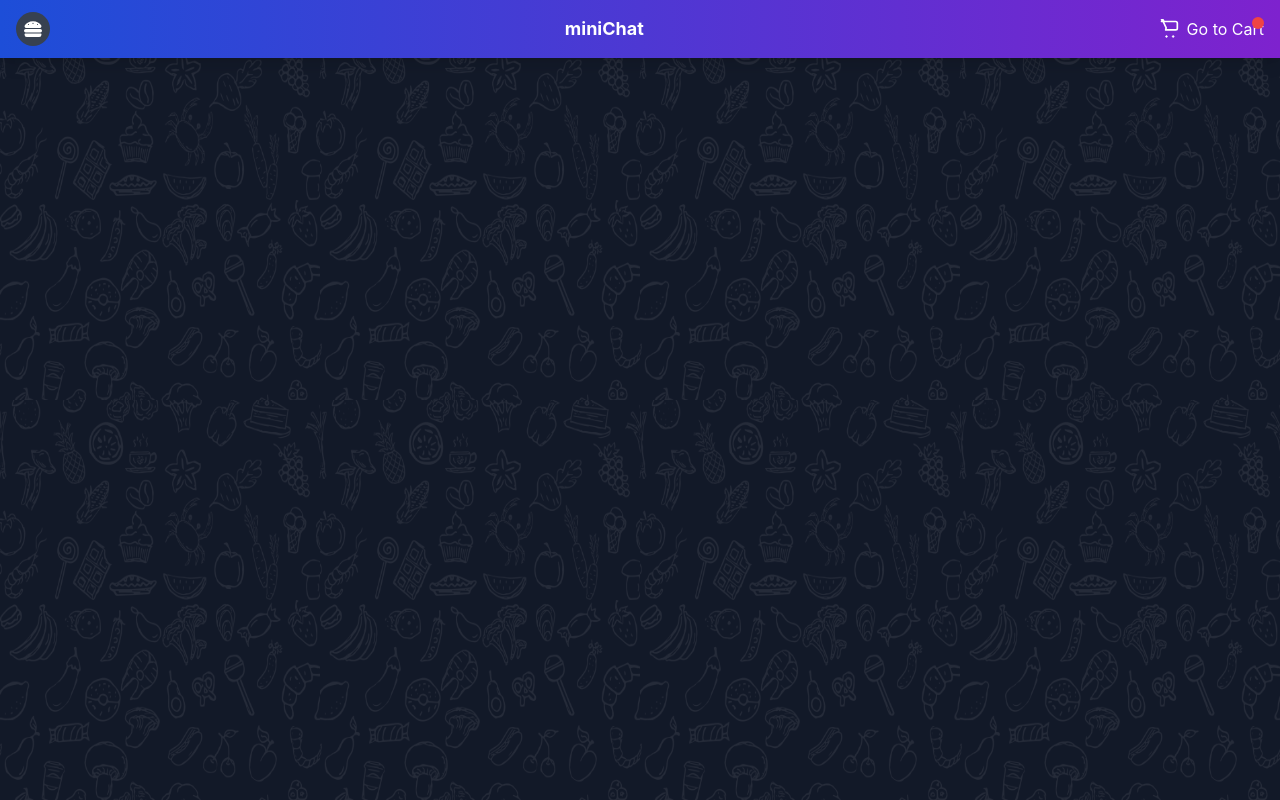
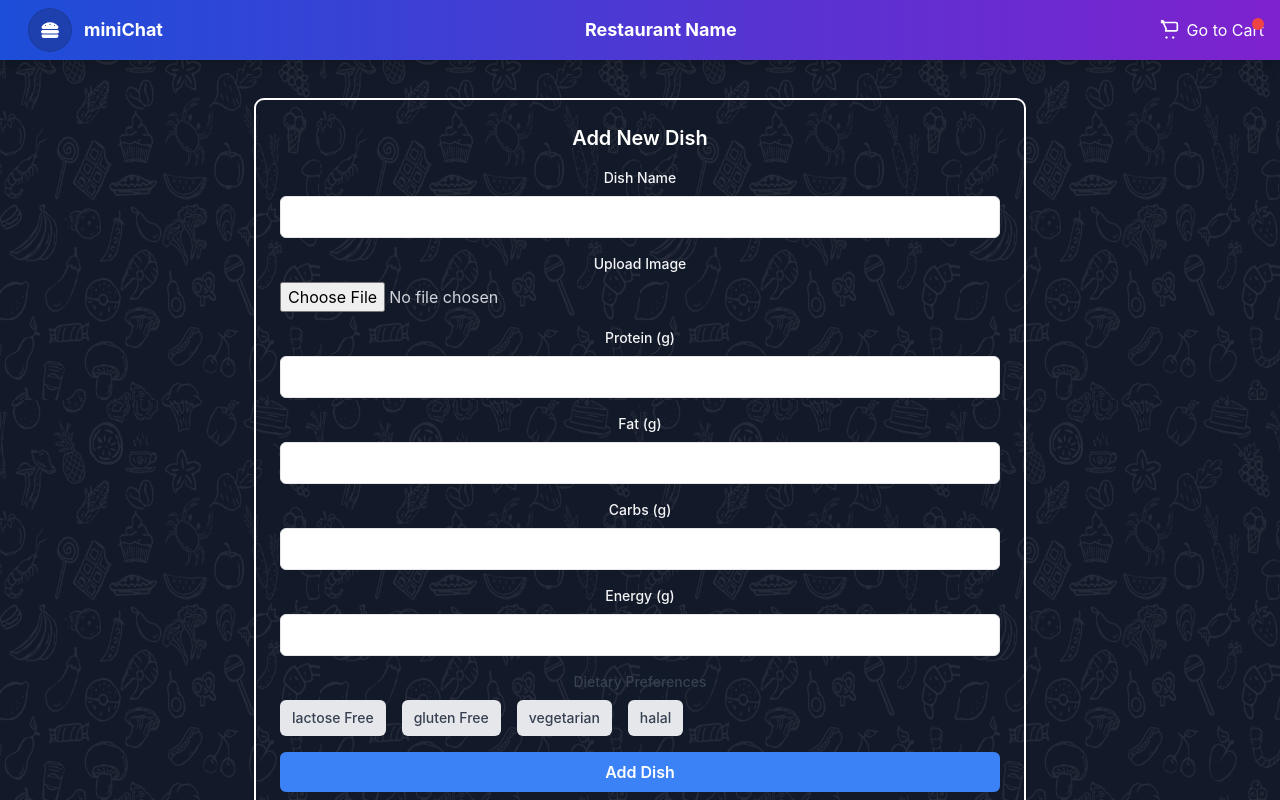
Before and after one commit to sujnankumar/miniProject-frontend, a React (Create React App) app: page /restaurant/adddish in a window 1280 px wide. Built offline with nearby package versions, Linux system fonts and the light colour scheme; no server answers.

Commit message:
Extra by suji

```diff
--- a/src/App.js
+++ b/src/App.js
@@ -6,8 +6,9 @@ import Chatbot from './components/Chat/Chatbot';
 import FoodInfo from './components/Chat/FoodInfo';
 import UserProfile from './components/UserProfile';
 import Layout from './components/Layout';
-import RestaurantProfile from './components/Restaurant/RestaurantInfo';
-import RestaurantDashboard from './components/Restaurant/RestaurantDashboard';
+import RestaurantProfile from './components/RestaurantDashboard/RestaurantInfo';
+import RestaurantDashboard from './components/RestaurantDashboard/RestaurantDashboard';
+import AddDishForm from './components/RestaurantForms/AddDishForm';
 
 function App() {
   return (
@@ -23,6 +24,7 @@ function App() {
           <Route path="/order" element={<Order />} />
           <Route path='/dish-details' element={<FoodInfo />} />
           <Route path="/profile" element={<UserProfile />} />
+          <Route path="/restaurant/adddish" element={<AddDishForm />} />
         </Routes>
       </div>
       </Layout>
--- a/src/components/Navigation/Navbar.js
+++ b/src/components/Navigation/Navbar.js
@@ -37,17 +37,19 @@ const Navbar = () => {
 
 
       <div
-        div className="flex z-10 justify-between items-center px-4 py-3 bg-gradient-to-r from-blue-700 to-purple-700 shadow-lg"
+        div className="flex z-10 justify-between  items-center px-4 py-2 bg-gradient-to-r from-blue-700 to-purple-700 shadow-lg"
       >
         <button
           onClick={toggleSidebar}
-          className="bg-gray-700 p-2 rounded-full hover:bg-gray-600 focus:outline-none"
+          className="p-3 ml-3 mr-3 rounded-full bg-blue-800 hover:bg-blue-900 focus:outline-none border border-black  border-opacity-10"
         >
           <FaHamburger className='text-lg text-white'/>
         </button>
         <h1 className="text-lg font-bold text-white">miniChat</h1>
+        <h1 className="text-lg font-bold text-white mx-auto">Restaurant Name</h1>
         <Link to="/cart">
-        <button className="relative flex items-center">
+
+        <button className="relative flex items-center ml-auto">
           <svg
             xmlns="http://www.w3.org/2000/svg"
             className="h-5 w-5 text-white mr-2"
--- a/src/components/Navigation/Sidebar.css
+++ b/src/components/Navigation/Sidebar.css
@@ -1,11 +1,4 @@
-.sidebar-background {
-    background-color: rgba(0, 0, 0, 0.5);
-    backdrop-filter: blur(10px);
-    -webkit-backdrop-filterilter: blur(10px) ;
+.active {
+    color: #fff;
+    background-color: rgb(17, 20, 24);
 }
-.link-button {
-    background-color: rgba(0, 0, 0, 0.3);
-}
-.link-button:hover {
-    background-color: rgba(0, 0, 0, 0.5);
-}
--- a/src/components/Navigation/Sidebar.js
+++ b/src/components/Navigation/Sidebar.js
@@ -34,7 +34,7 @@ const Sidebar = ({ isOpen, toggleSidebar }) => {
   return (
     <div
       ref={sidebarRef}
-      className={`fixed inset-y-0 left-0 z-50 w-64 bg-gray-800 text-white transform sidebar-background ${
+      className={`fixed inset-y-0 left-0 z-50 w-64 bg-gray-800 text-white transform border border-l-0 border-t-0 border-b-0 border-r-1 border-gray-600 ${
         isOpen ? 'translate-x-0' : '-translate-x-full'
       } transition-transform duration-300 ease-in-out`}
     >
@@ -49,24 +49,24 @@ const Sidebar = ({ isOpen, toggleSidebar }) => {
       </div>
 
       {/* Sidebar Links */}
-      <nav className="flex flex-col p-4 space-y-3">
-        <a href="#" className="hover:bg-gray-700 px-3 py-3 rounded-md link-button font-bold">
+      <nav className="flex flex-col p-4">
+        <a href="#" className="hover:bg-gray-700 px-3 py-3 rounded-md text-gray-300 font-bold active">
           Dashboard
         </a>
-        <a href="#" className="hover:bg-gray-700 px-3 py-3 rounded-md link-button font-bold">
+        <a href="#" className="hover:bg-gray-700 px-3 py-3 rounded-md text-gray-300 font-bold">
           Orders
         </a>
-        <a href="#" className="hover:bg-gray-700 px-3 py-3 rounded-md link-button font-bold">
+        <a href="#" className="hover:bg-gray-700 px-3 py-3 rounded-md text-gray-300 font-bold">
           Menu Management
         </a>
-        <a href="#" className="hover:bg-gray-700 px-3 py-3 rounded-md link-button font-bold">
+        <a href="#" className="hover:bg-gray-700 px-3 py-3 rounded-md text-gray-300 font-bold">
           Reservations
         </a>
-        <a href="#" className="hover:bg-gray-700 px-3 py-3 rounded-md link-button font-bold">
+        <a href="#" className="hover:bg-gray-700 px-3 py-3 rounded-md text-gray-300 font-bold">
           Inventory
         </a>
-        <a href="#" className="hover:bg-gray-700 px-3 py-3 rounded-md link-button font-bold">
-          Reports
+        <a href="#" className="hover:bg-gray-700 px-3 py-3 rounded-md text-gray-300 font-bold">
+          Report
         </a>
       </nav>
     </div>
--- /dev/null
+++ b/src/components/RestaurantForms/AddDishForm.js
@@ -0,0 +1,140 @@
+import React, { useState } from 'react';
+
+const AddDishForm = () => {
+  // State to store dish details
+  const [dish, setDish] = useState({
+    name: '',
+    protein: '',
+    fat: '',
+    carbs: '',
+    energy: '',
+    image: null,
+  });
+
+  // State to manage dietary preferences
+  const [preferences, setPreferences] = useState({
+    lactoseFree: false,
+    glutenFree: false,
+    vegetarian: false,
+    halal: false,
+  });
+
+  // Toggle preference selection
+  const togglePreference = (preference) => {
+    setPreferences((prevPreferences) => ({
+      ...prevPreferences,
+      [preference]: !prevPreferences[preference],
+    }));
+  };
+
+  // Handle form input changes
+  const handleChange = (e) => {
+    const { name, value, type, checked } = e.target;
+    setDish((prevDish) => ({
+      ...prevDish,
+      [name]: type === 'checkbox' ? checked : value,
+    }));
+  };
+
+  // Handle image file upload
+  const handleImageUpload = (e) => {
+    setDish((prevDish) => ({
+      ...prevDish,
+      image: e.target.files[0],
+    }));
+  };
+
+  // Handle form submission
+  const handleSubmit = (e) => {
+    e.preventDefault();
+    console.log('Dish added:', dish);
+    // Add your logic to send this data to the backend or display it
+  };
+
+  return (
+    <div className='w-full py-10'>
+    <form onSubmit={handleSubmit} className="rounded-lg text-white shadow-md p-6 w-3/5 mx-auto outline outline-2 outline-white">
+      <h2 className="text-xl font-semibold mb-4">Add New Dish</h2>
+
+      {/* Dish Name */}
+      <div className="mb-4">
+        <label className="block text-gray-100 text-sm font-medium mb-2" htmlFor="name">
+          Dish Name
+        </label>
+        <input
+          type="text"
+          id="name"
+          name="name"
+          value={dish.name}
+          onChange={handleChange}
+          className="w-full px-3 py-2 border rounded-md focus:outline-none focus:ring focus:border-blue-300"
+          required
+        />
+      </div>
+
+      {/* Image Upload */}
+      <div className="mb-4">
+        <label className="block text-gray-100 text-sm font-medium mb-2" htmlFor="image">
+          Upload Image
+        </label>
+        <input
+          type="file"
+          id="image"
+          name="image"
+          onChange={handleImageUpload}
+          className="w-full text-gray-300"
+          accept="image/*"
+        />
+      </div>
+
+      {/* Macronutrient Inputs */}
+      {['protein', 'fat', 'carbs', 'energy'].map((field) => (
+        <div className="mb-4" key={field}>
+          <label className="block text-gray-100 text-sm font-medium mb-2" htmlFor={field}>
+            {field.charAt(0).toUpperCase() + field.slice(1)} (g)
+          </label>
+          <input
+            type="number"
+            id={field}
+            name={field}
+            value={dish[field]}
+            onChange={handleChange}
+            className="w-full px-3 py-2 border rounded-md focus:outline-none focus:ring focus:border-blue-300"
+            min="0"
+            step="0.1"
+          />
+        </div>
+      ))}
+
+      {/* Dietary Options */}
+      <div className="mb-4">
+        <span className="block text-gray-700 text-sm font-medium mb-2">Dietary Preferences</span>
+        <div className="flex gap-4 flex-wrap">
+          {Object.keys(preferences).map((preference) => (
+            <button
+              key={preference}
+              type="button"
+              onClick={() => togglePreference(preference)}
+              className={`px-3 py-2 rounded-md font-medium text-sm transition-colors ${
+                preferences[preference] ? 'bg-blue-500 text-white' : 'bg-gray-200 text-gray-700'
+              }`}
+            >
+              {preference.replace(/([A-Z])/g, ' $1')}
+            </button>
+          ))}
+        </div>
+      </div>
+
+      {/* Submit Button */}
+      <button
+        type="submit"
+        className="w-full py-2 px-4 bg-blue-500 text-white font-semibold rounded-md hover:bg-blue-600 transition duration-200"
+      >
+        Add Dish
+      </button>
+    </form>
+    </div>
+  );
+};
+
+export default AddDishForm;
```
Also changed, not shown: src/components/RestaurantDashboard/RestaurantDashboard.js (renamed from src/components/Restaurant/RestaurantDashboard.js), src/components/RestaurantDashboard/RestaurantInfo.js (renamed from src/components/Restaurant/RestaurantInfo.js), src/components/RestaurantDashboard/ReviewBox.js (renamed from src/components/Restaurant/ReviewBox.js).
